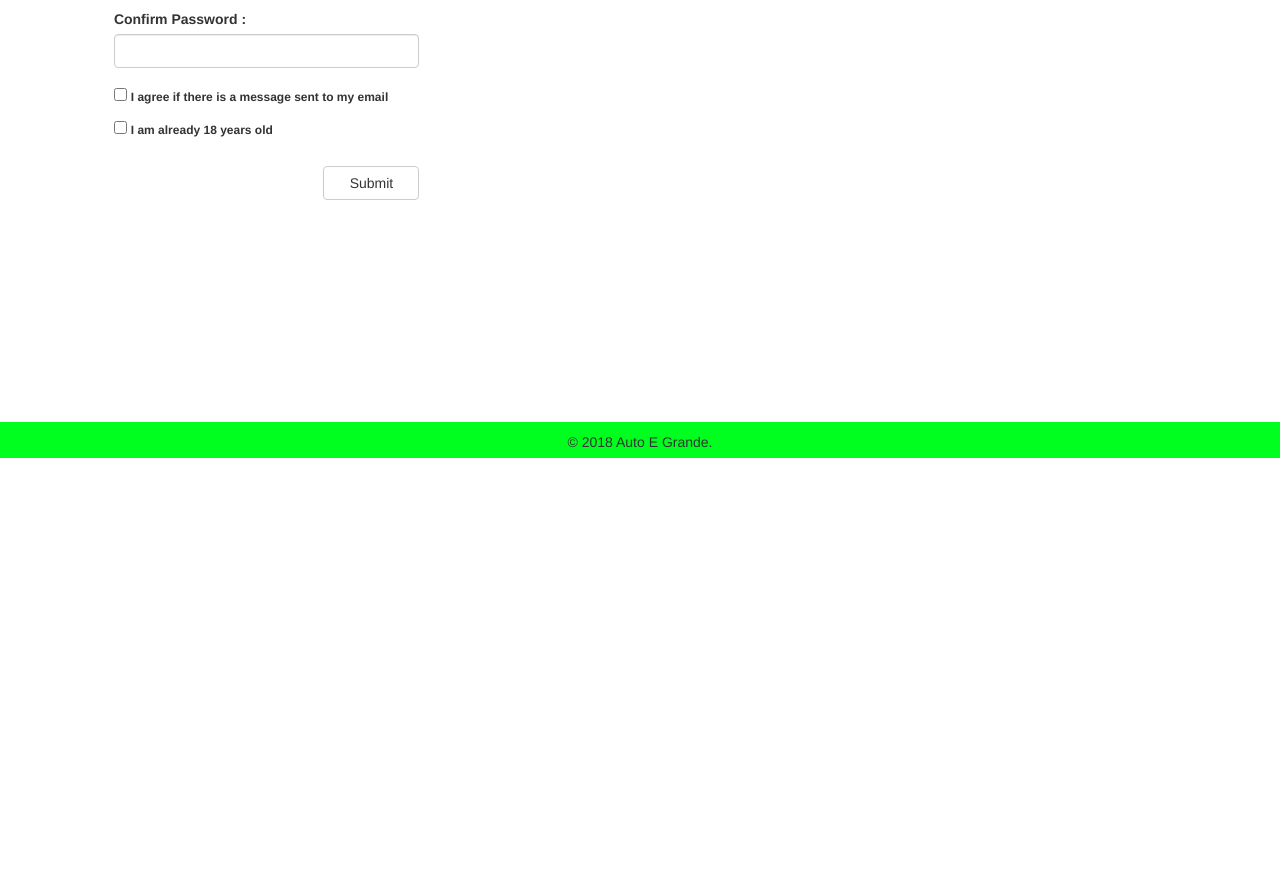
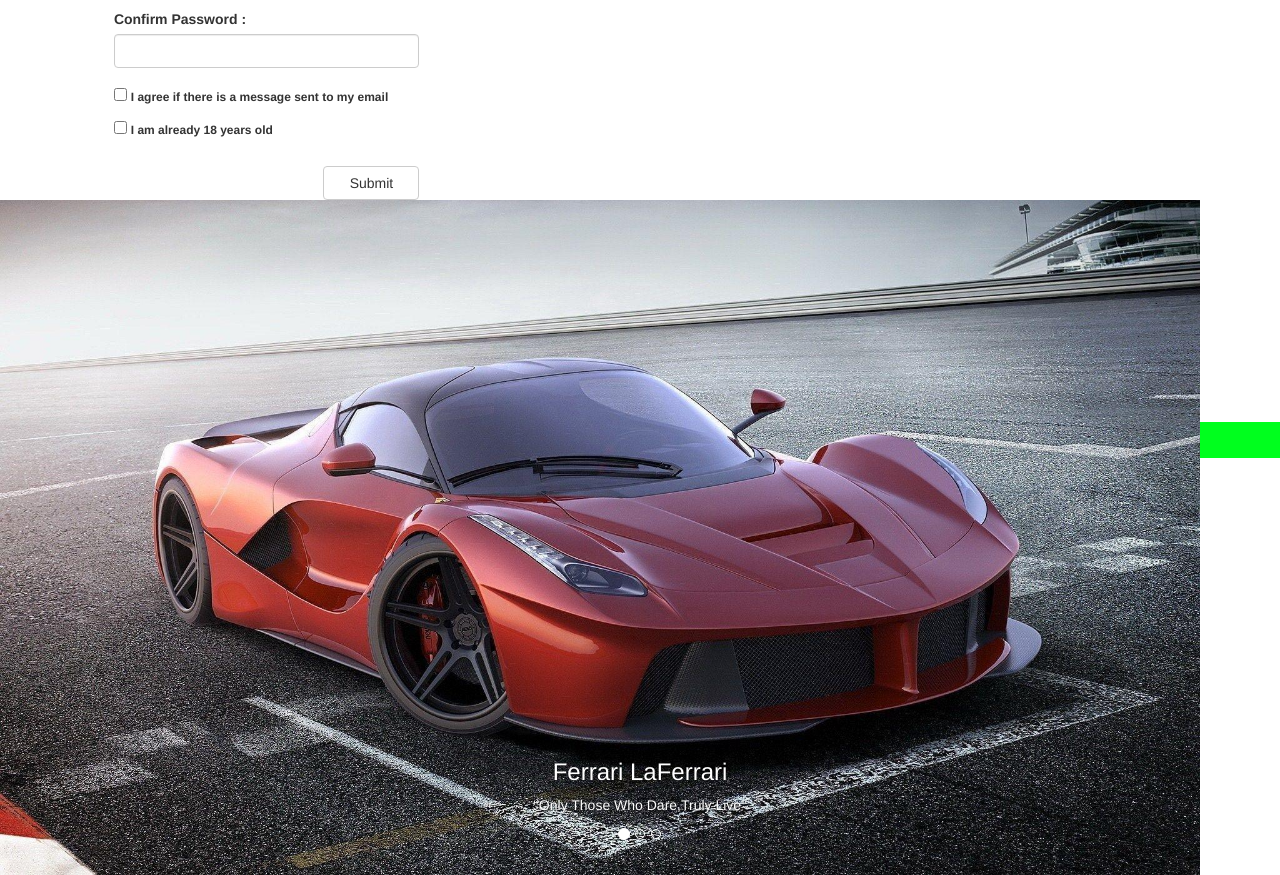
Before and after one commit to autoegrande/autoegrande.github.io, a PHP site: page / in a window 1280 px wide. Shown: the part 342-1217 px from the top of the page. Before the commit the page ends 800 px from the top, so only its background shows below. Run offline with PHP 8.4, Linux system fonts and the light colour scheme.

Commit message:
coba gambar geser

```diff
--- a/index.php
+++ b/index.php
@@ -40,5 +40,47 @@
     <!-- Include all compiled plugins (below), or include individual files as needed -->
     <script src="js/bootstrap.min.js"></script>
 
+    <div id="myCarousel" class="carousel slide" data-ride="carousel">
+    <!-- Indicators -->
+    <ol class="carousel-indicators">
+      <li data-target="#myCarousel" data-slide-to="0" class="active"></li>
+      <li data-target="#myCarousel" data-slide-to="1"></li>
+      <li data-target="#myCarousel" data-slide-to="2"></li>
+    </ol>
+
+    <!-- Wrapper for slides -->
+    <div class="carousel-inner" role="listbox">
+      <div class="item active">
+        <img src="images/laferrari.jpg" alt="Ferrari" width="1200" height="700">
+        <div class="carousel-caption">
+          <h3>Ferrari LaFerrari</h3>
+          <p>‘‘Only Those Who Dare,Truly Live’’</p>
+        </div>
+      </div>
+
+      <div class="item">
+        <img src="images/lexusrx.jpg" alt="Lexus" width="1200" height="700">
+        <div class="carousel-caption">
+          <h3>Lexus RX 350</h3>
+          <p>‘‘The Pursuit of Perfection’’</p>
+        </div>
+      </div>
+
+      <div class="item">
+        <img src="images/jaguarxj.jpeg" alt="Jaguar" width="1200" height="700">
+        <div class="carousel-caption">
+          <h3>Jaguar XJ</h3>
+          <p>“The Art of Performance” </p>
+        </div>
+      </div>
+      <div class="item">
+        <img src="images/landrovervelar.jpg" alt="LandRover" width="1200" height="700">
+        <div class="carousel-caption">
+          <h3>Land Rover Velar</h3>
+          <p>“Above & Beyond“</p>
+        </div>
+    </div>
+    </div>
+
   </body>
 </html>
```
Also changed, not shown: images/jaguarxj.jpg (added), images/laferrari.jpg (added), images/landrovervelar.jpg (added), images/lexusrxjpg.jpg (added).
